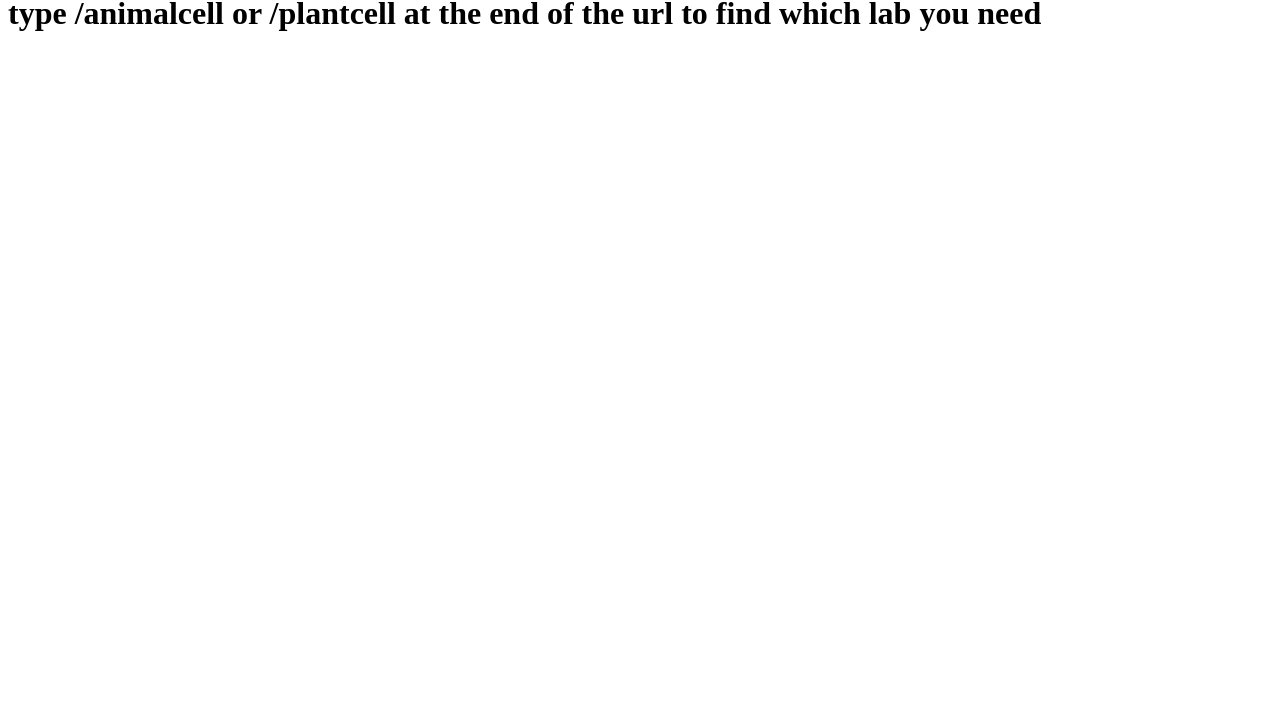
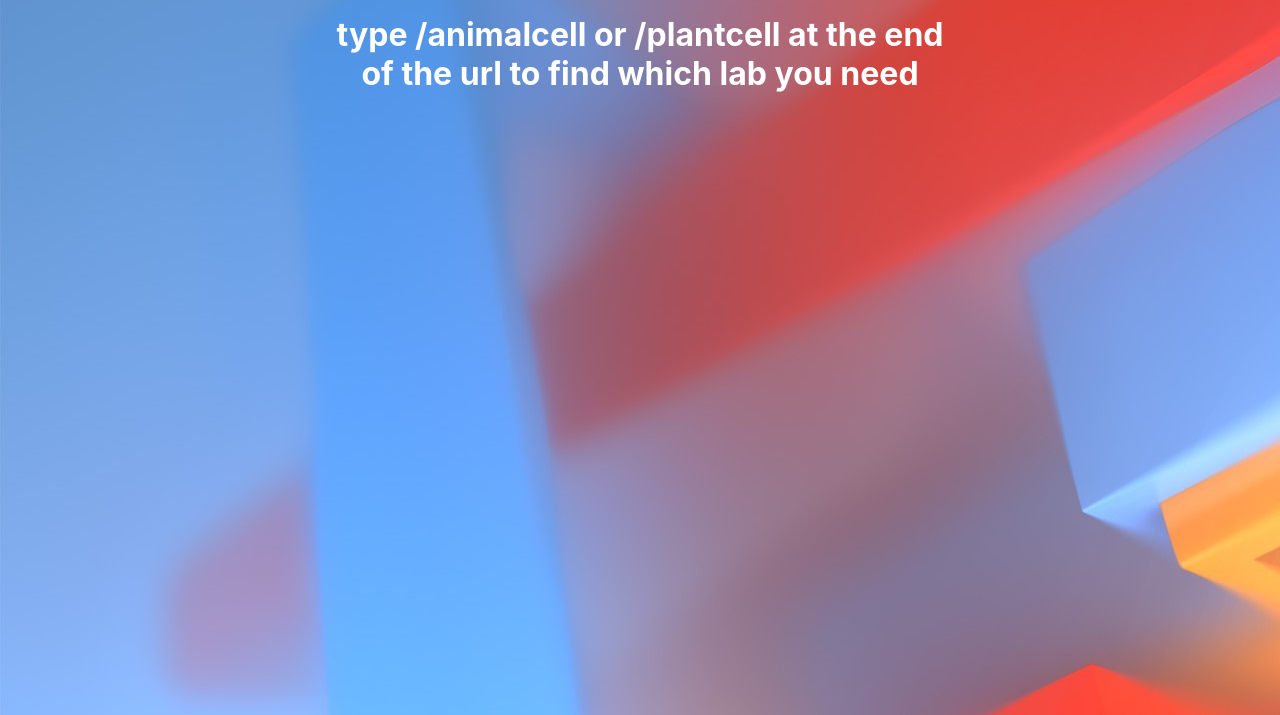
Before and after one commit to navaneet614/stemeylab, a plain HTML site: page index.html in a window 1280 px wide. Shown: the part 85-800 px from the top of the page. Drawn offline with Linux system fonts and the light colour scheme.

Commit message:
update to index

```diff
--- a/index.html
+++ b/index.html
@@ -7,13 +7,18 @@
   <title>STEMEY Labs</title>
   <meta name="description" content="Virtual Labs for STEMEY">
 
+  <link rel="stylesheet" type="text/css" href="style.css" media="screen" />
 
 </head>
 
 <body>
 
+  <div class="center">
     <h1>Uh oh. Looks like you are lost.</h1>
     <h1>type /animalcell or /plantcell at the end of the url to find which lab you need</h1>
+  </div>
+
+
 
 </body>
 </html>
--- /dev/null
+++ b/style.css
@@ -0,0 +1,18 @@
+html {
+    font-family: -apple-system, BlinkMacSystemFont, 'Segoe UI', Roboto, Oxygen, Ubuntu, Cantarell, 'Open Sans', 'Helvetica Neue', sans-serif;
+}
+
+body {
+    background-image: url('abstract-background.jpg');
+}
+
+.center {
+    margin: auto;
+    width: 50%;
+    padding: 10px;
+    text-align: center;
+}
+
+h1 {
+    color: white;
+}
```
Also changed, not shown: abstract-background.jpg (added).
